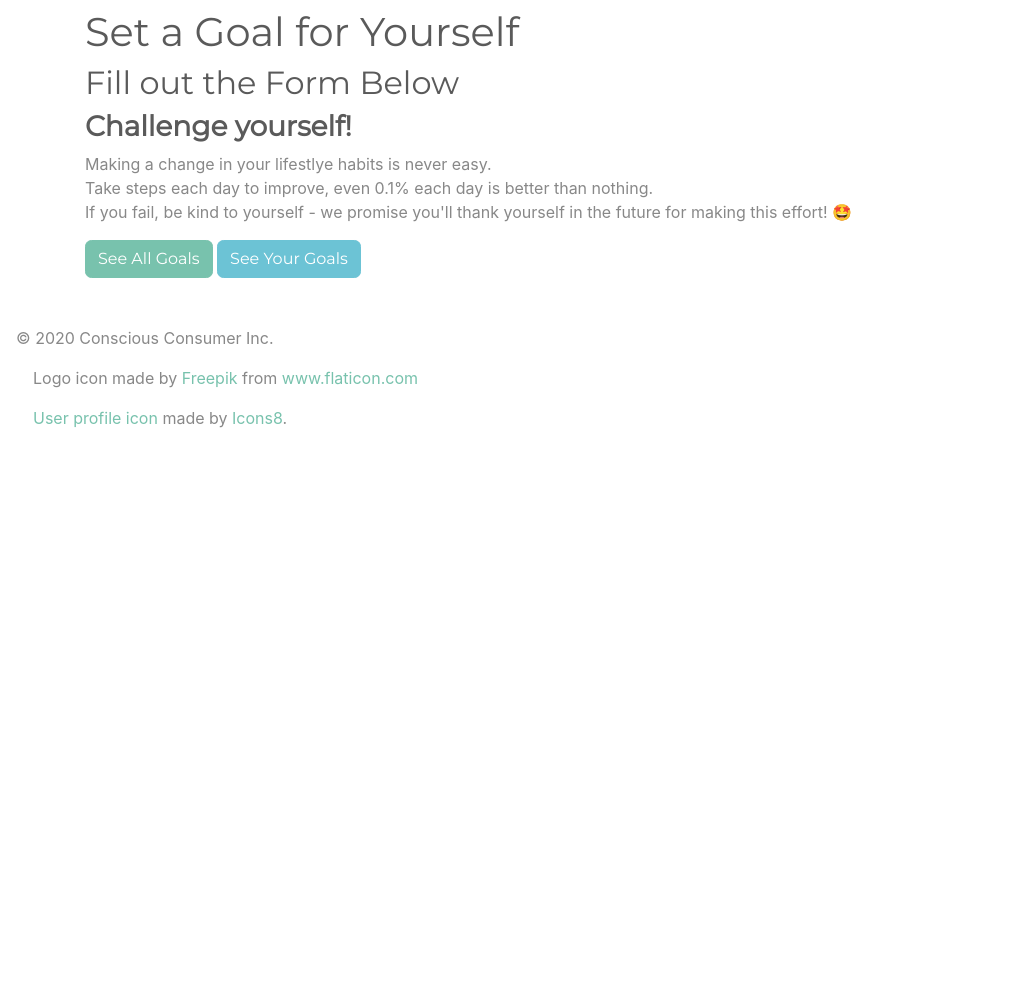
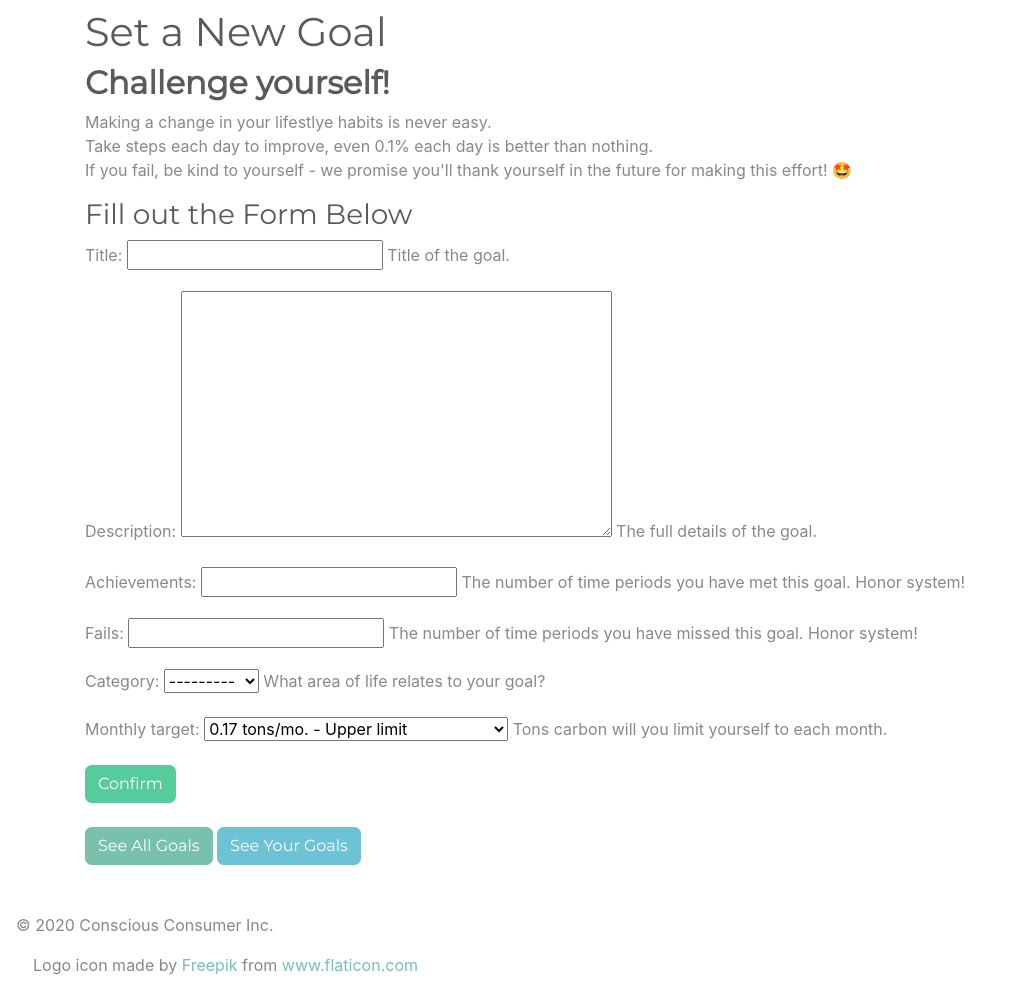
Before and after one commit to UPstartDeveloper/conscious-consumer, a Django app: page /budget/goals/create/ in a window 1280 px wide. Shown: the part 76-1057 px from the top of the page, without its empty margins (0-1010 px from the left). Before the commit the page ends 504 px from the top, so only its background shows below. Run offline with Django 3.2, Linux system fonts and the light colour scheme; the visitor is signed in with stand-in values (Sample User, id 1); some libraries are stand-ins or nearby versions.

Commit message:
GoalCreate view cleanup.

```diff
--- a/conscious_consumer/budget/models.py
+++ b/conscious_consumer/budget/models.py
@@ -1,6 +1,8 @@
 from django.db import models
 from django.conf import settings as dj_conf_settings
 import conscious_consumer.settings as cc_settings
+from django.utils.text import slugify
+from django.urls import reverse
 
 
 class Goal(models.Model):
@@ -56,17 +58,16 @@
     HIGH_VALUE = 0.12
     MAX_VALUE = 0.17
     CARBON_CHOICES = [
-        (MIN_VALUE, "Lower bound carbon limit"),
-        (LOW_VALUE, "Almost-there carbon limit"),
-        (MEDIUM_VALUE, "Reasonable carbon limit"),
-        (HIGH_VALUE, "Making-progress carbon limit"),
-        (MAX_VALUE, "Upper bound carbon limit"),
+        (MIN_VALUE, "0.03 tons/mo. - Lower limit"),
+        (LOW_VALUE, "0.06 tons/mo. - Almost-there limit"),
+        (MEDIUM_VALUE, "0.09 tons/mo. - Reasonable limit"),
+        (HIGH_VALUE, "0.12 tons/mo. - Making-progress limit"),
+        (MAX_VALUE, "0.17 tons/mo. - Upper limit"),
     ]
     monthly_target = models.FloatField(default=MAX_VALUE,
                                        choices=CARBON_CHOICES, help_text=(
-                                        "How many tons carbon will you limit "
-                                        + "yourself to each month?"
-                                       ))
+                                        "Tons carbon will you limit "
+                                        + "yourself to each month."))
 
     def save(self, *args, **kwargs):
         '''Creates a URL safe slug automatically when a new a goal is made.'''
@@ -85,7 +86,7 @@
     def get_absolute_url(self):
         '''Returns a fully-qualified path for a goal.'''
         path_components = {'slug': self.slug}
-        return reverse('budget:goal_detail_personal', kwargs=path_components)
+        return reverse('budget:goal_detail', kwargs=path_components)
 
 
 class Comment(models.Model):
--- a/conscious_consumer/budget/templates/budget/goal/create.html
+++ b/conscious_consumer/budget/templates/budget/goal/create.html
@@ -2,17 +2,17 @@
 {% extends "base.html" %}
 
 {% block content %}
-    <h1>Set a Goal for Yourself</h1>
-    <!-- Form to Fill Out -->
-    <h2>Fill out the Form Below</h2>
-        {% include 'partial/form.html' %}
+    <h1>Set a New Goal</h1>
     <!-- Motivation for User -->
-    <h3><strong>Challenge yourself!</strong></h3>
+    <h2 class="mt-2"><strong>Challenge yourself!</strong></h2>
     <p>Making a change in your lifestlye habits is never easy. <br>
         Take steps each day to improve, even 0.1% each day is better than nothing. <br>
         If you fail, be kind to yourself - we promise you'll thank yourself in the future for making this effort! 🤩
     </p>
-
+    <!-- Form to Fill Out -->
+    <h3>Fill out the Form Below</h3>
+        {% include 'partials/form.html' %}
+    <br>
     <a class="btn btn-primary" href="{% url 'budget:all_goals'%}">See All Goals</a>
     <a class="btn btn-info" href="{% url 'budget:all_goals'%}">See Your Goals</a>
 
--- a/conscious_consumer/budget/urls.py
+++ b/conscious_consumer/budget/urls.py
@@ -11,12 +11,12 @@
 app_name = 'budget'
 urlpatterns = [
     path('goals/public/', AllGoalList.as_view(), name="all_goals"),
+    path('goals/create/', GoalCreate.as_view(), name="goal_create"),
     # for personal goals list, id of user is passed to query string
     path('goals/person/<int:pk>/', PersonalGoalList.as_view(),
          name="personal_goals"),
-    path('goals/<int:pk>/<slug:slug>/', GoalDetail.as_view(),
+    path('goals/<slug:slug>/', GoalDetail.as_view(),
          name='goal_detail'),
-    path('goals/create/', GoalCreate.as_view(), name="goal_create"),
     path('goals/update/<slug:slug>/', GoalUpdate.as_view(),
          name="goal_update"),
     path('goals/delete/<slug:slug>/', GoalDelete.as_view(),
```
Also changed, not shown: conscious_consumer/budget/templates/budget/goal/delete.html (+9 -0 lines), conscious_consumer/budget/migrations/0003_auto_20200318_0928.py (added), conscious_consumer/budget/migrations/0004_auto_20200318_0930.py (added).
